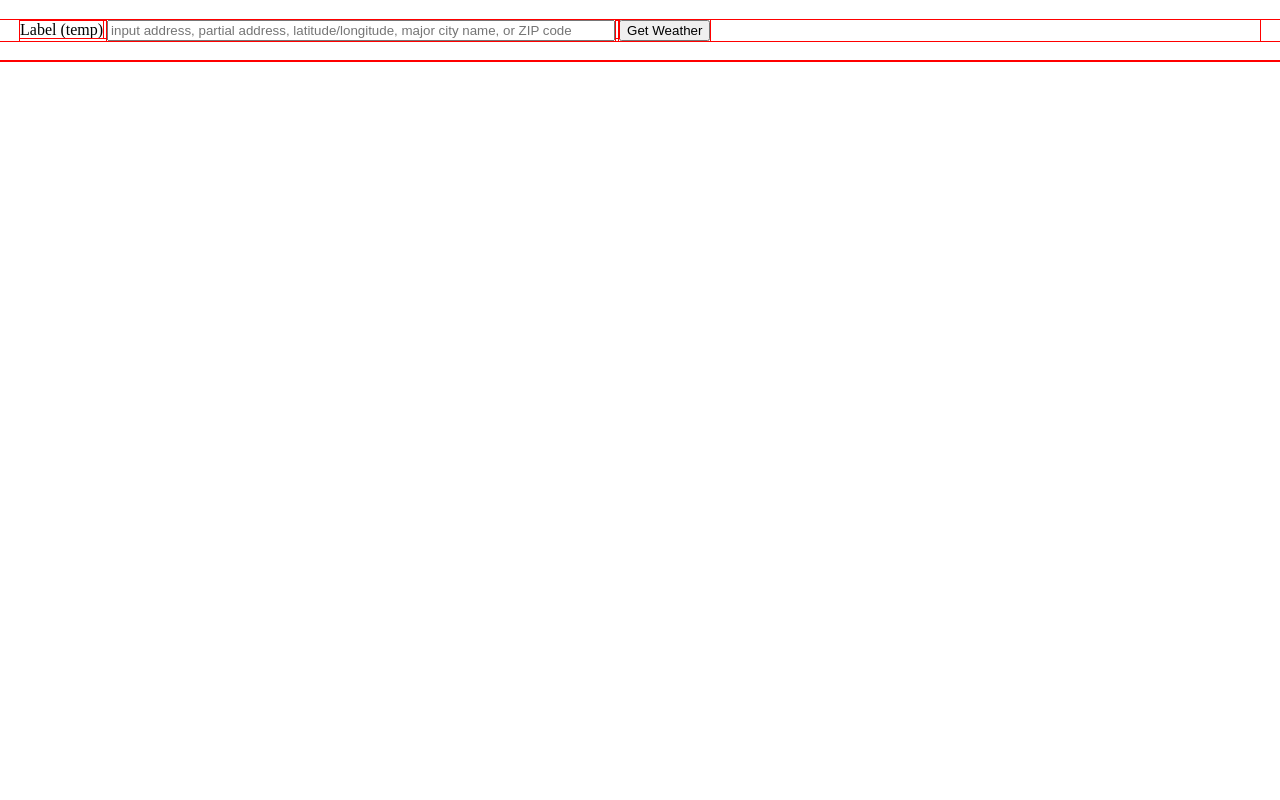
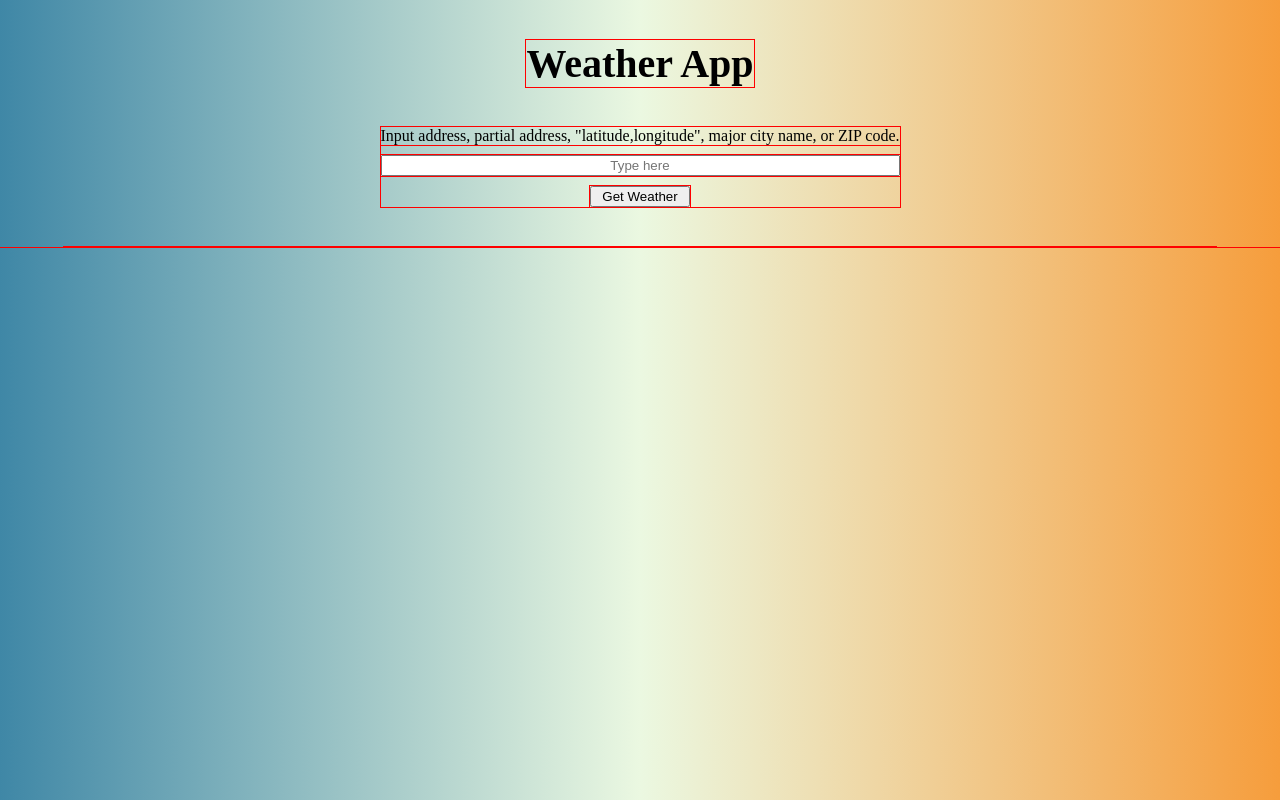
Before and after one commit to caojieming/odin-weather-app, a website built with webpack: page src/index.html in a window 1280 px wide. Built offline with nearby package versions, Linux system fonts and the light colour scheme.

Commit message:
added some styling

```diff
--- a/src/index.html
+++ b/src/index.html
@@ -13,10 +13,12 @@
 
     <body>
 
+        <p id="title">Weather App</p>
+
         <form id="weather-form" onsubmit="event.preventDefault();">
             <label id="weather-label">
-                <span>Label (temp)</span>
-                <input id="weather-input" name="weather-input" type="text" required placeholder="input address, partial address, latitude/longitude, major city name, or ZIP code">
+                <p>Input address, partial address, "latitude,longitude", major city name, or ZIP code.</p>
+                <input id="weather-input" name="weather-input" type="text" required placeholder="Type here">
             </label>
 
             <button id="weather-btn">Get Weather</button>
--- a/src/index.js
+++ b/src/index.js
@@ -8,6 +8,12 @@ const weatherBtn = document.querySelector("#weather-btn");
 
 // for reference of json data:
 // https://weather.visualcrossing.com/VisualCrossingWebServices/rest/services/timeline/london?key=2PFCUBU6CTMPS3MEZ6DGZDDRK
+
+/*
+Todo:
+- make daily styling a bit better (solid backgrounds for easier reading)
+- add weather icons?
+*/
 
 
 weatherBtn.addEventListener("click", getWeatherForLoc);
--- a/src/styles.css
+++ b/src/styles.css
@@ -3,28 +3,59 @@
     margin: 0;
 }
 
+
 body {
     margin: 0px;
-}
+    display: flex;
+    flex-direction: column;
+    align-items: center;
 
-#weather-form {
-    margin: 20px;
-}
-
-#weather-label {
-}
-
-#weather-input {
-    width: 500px;
-    /* box-sizing: border-box; */
-}
-
-#weather-btn {
-    /* box-sizing: border-box; */
+    background: linear-gradient(0.25turn, #3f87a6, #ebf8e1, #f69d3c);
 }
 
 
+#title {
+    margin-top: 40px;
+    font-size: 40px;
+    font-weight: bold;
+}
 
+
+#weather-form {
+    margin: 40px;
+    display: flex;
+    flex-direction: column;
+}
+#weather-form :not(:last-child) {
+    margin-bottom: 10px;
+}
+#weather-label {
+
+}
+#weather-input {
+    box-sizing: border-box;
+    width: 100%;
+    text-align: center;
+}
+#weather-btn {
+    width: 100px;
+    align-self: center;
+}
+
+
+#daily-weather {
+    display: flex;
+    width: 90%;
+    overflow-x: scroll;
+    overflow-y: hidden;
+    white-space: nowrap
+}
 .day {
     margin: 10px;
 }
+.day:first-child {
+    margin-left: 20px;
+}
+.day:last-child {
+    margin-right: 20px;
+}
--- a/src/view.js
+++ b/src/view.js
@@ -7,8 +7,6 @@ export function showDailyWeather(data) {
     // loop through all days and add them
     // day is just the key, not key + value
     for(let day in data) {
-        console.log(day);
-
         const dayDiv = document.createElement("div");
         dayDiv.setAttribute("id", `day${day}`);
         dayDiv.classList.add("day");
```
